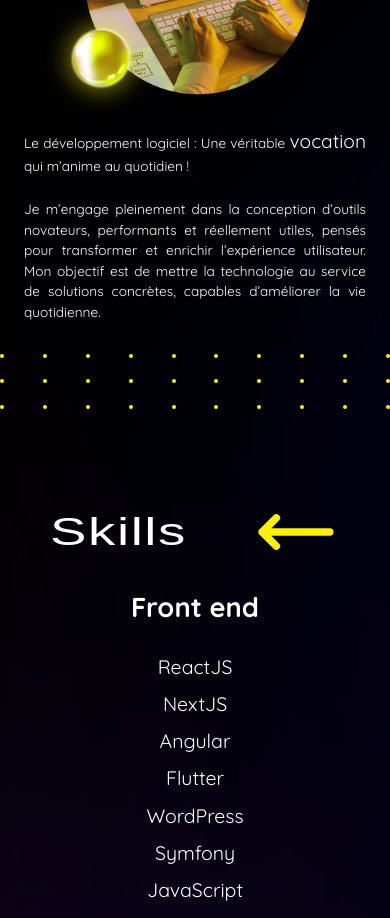
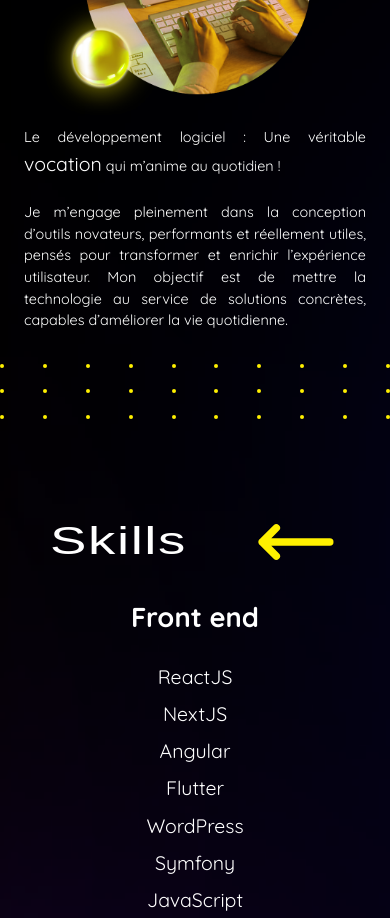
Before and after one commit to YoCode35/my-book, a Next.js app: page / in a window 390 px wide. Shown: the part 1060-1978 px from the top of the page. Built offline with nearby package versions, Linux system fonts and the light colour scheme.

Commit message:
Mobile Font Adaptation

```diff
--- a/src/app/page.tsx
+++ b/src/app/page.tsx
@@ -106,7 +106,7 @@ export default function Home() {
                         px-6 sm:px-12 md:px-0
                         text-white
                         font-quicksand
-                        text-[3.5vw] sm:text-[3vw] md:text-[2.2vw] lg:text-[1.5vw] xl:text-[1.3vw] 2xl:text-[1.3vw]
+                        text-[3.7vw] sm:text-[3vw] md:text-[2.2vw] lg:text-[1.5vw] xl:text-[1.3vw] 2xl:text-[1.3vw]
                         text-justify"
           >
             <span className=" mb-0.5
@@ -115,7 +115,7 @@ export default function Home() {
                               whitespace-normal sm:whitespace-normal md:whitespace-normal
                               max-w-full"
             >
-              Le développement logiciel : Une véritable <span className="text-[1.2rem] sm:text-[1.8rem] md:text-[1.4rem] lg:text-[2.2vw] xl:text-[1.6rem] 2xl:text-[1.8rem]">vocation</span> qui m’anime au quotidien !
+              Le développement logiciel : Une véritable <span className="text-[5vw] sm:text-[1.8rem] md:text-[1.4rem] lg:text-[2.2vw] xl:text-[1.6rem] 2xl:text-[1.8rem]">vocation</span> qui m’anime au quotidien !
             </span>
             <br />
             Je m’engage pleinement dans la conception d’outils novateurs, performants et réellement utiles, pensés pour transformer et enrichir l’expérience utilisateur. Mon objectif est de mettre la technologie au service de solutions concrètes, capables d’améliorer la vie quotidienne.
```
